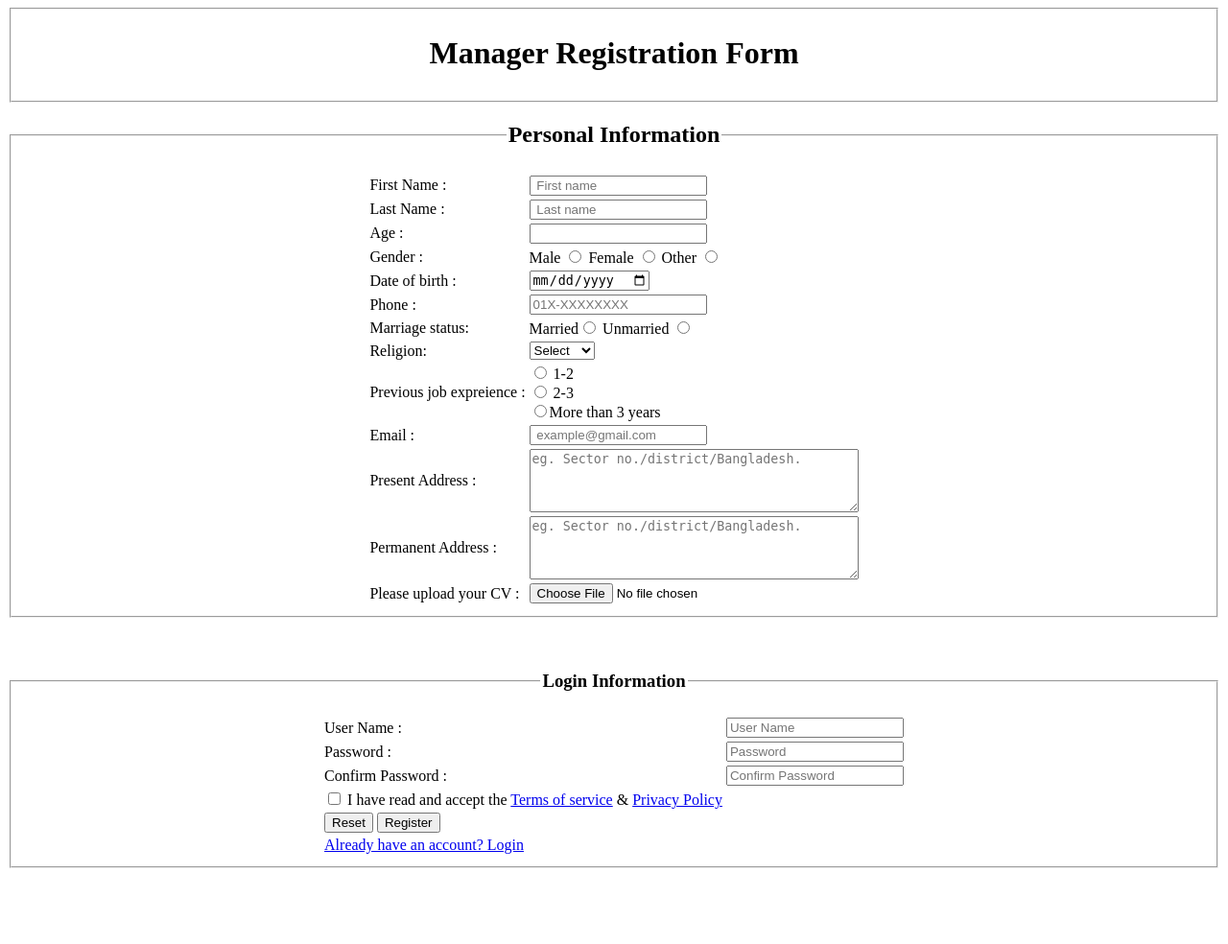
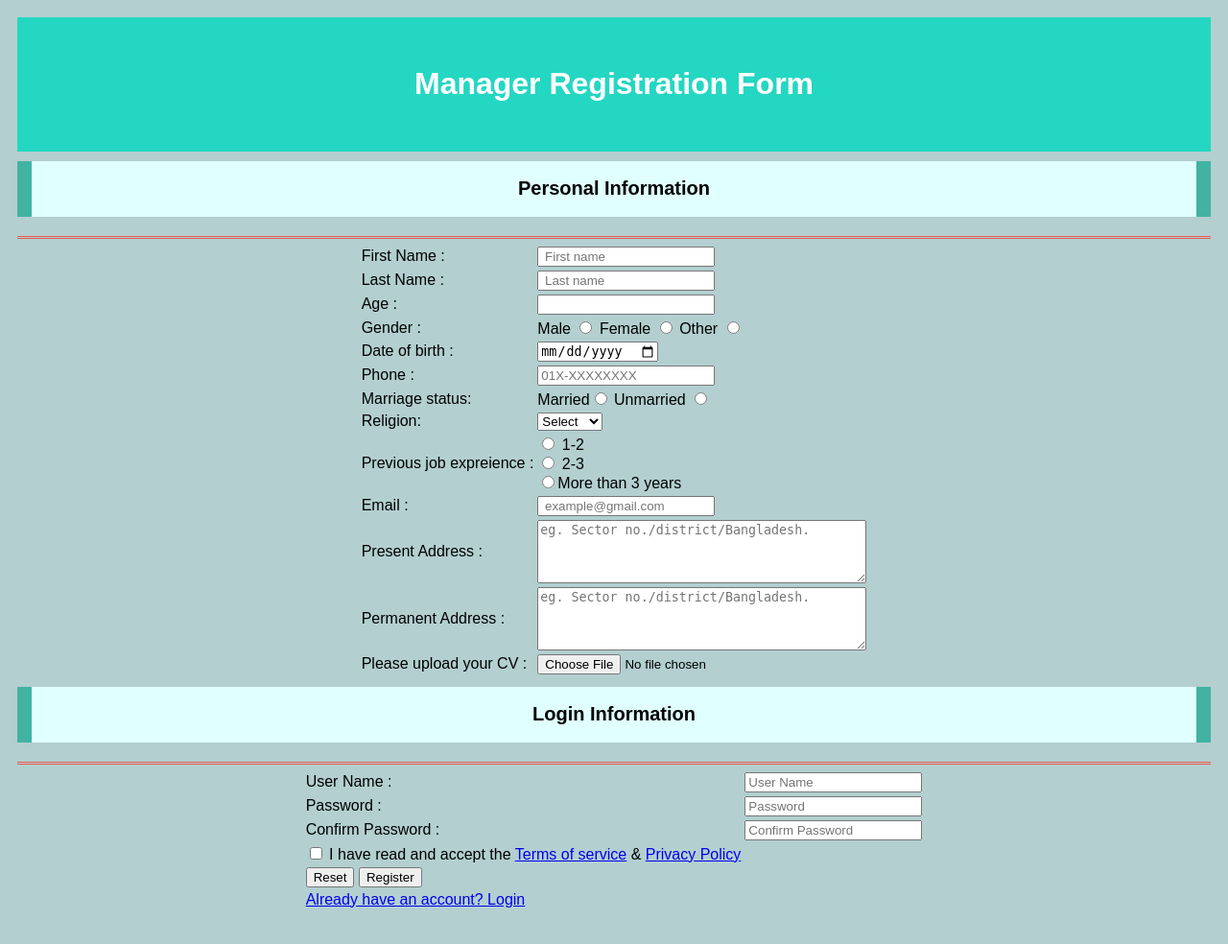
Before and after one commit to Tamimul-Alam/WT-Mid_Term_Project, a PHP site: page /manager_registration.php in a window 1280 px wide. Shown: the whole page at 96% size. Before the commit the page ends 905 px from the top, so only its background shows below. Run offline with PHP 8.4, Linux system fonts and the light colour scheme.

Commit message:
CSS added in registration form

```diff
--- /dev/null
+++ b/Manager/css/reg_css.css
@@ -0,0 +1,30 @@
+body {
+    font-family: sans-serif;
+    padding: 10px;
+    background: rgb(179, 207, 208);
+  }
+
+  .header {
+    color: rgb(255, 255, 255);
+    font-family: sans-serif ;
+    padding: 30px;
+    text-align: left;
+    background: #24d7c2;
+  }
+
+  .regibox {
+    background-color: lightcyan ;
+    margin-top: 10px;
+    border-left: 15px solid #41B3A3;
+    border-right: 15px solid #41B3A3;
+    padding: 4px;
+    font-size: 10px;
+    font-family: sans-serif;
+  }
+
+  div.frame {
+    border-bottom: double;
+    color: #E85A4F;
+    margin-bottom: 5px;
+    padding: 10px;
+  }
--- a/Manager/view/manager_registration.php
+++ b/Manager/view/manager_registration.php
@@ -1,13 +1,24 @@
 <?php include "../control/process.php"; ?>
 <html>
+<head>
+    <title>Ecommerece System</title>
+    <link rel="stylesheet" type="text/css" href="../css/reg_css.css">
+  </head>
+
     <body>
     <form action="" method="post" enctype="multipart/form-data">
-        <fieldset>
-        <h1 align="center">Manager Registration Form</h1>
-        </fieldset>
+    <div class="header">
+    <center>
+      <h1>Manager Registration Form</h1>
+    </center>
+  </div>
 
-        <fieldset>
-        <legend align="center"><h2>Personal Information</h2></legend>
+  <div class="regibox">
+    <h1 align ="center" >Personal Information</h1>
+  </div>
+
+  <div class="frame">
+  </div>
         <table align = "center" >
             <tr>
             <td>First Name :</td>
@@ -84,10 +95,11 @@
             </tr>
 
             </table>
-            </fieldset>
-            <br><br>
-            <fieldset>
-            <legend align = "center"><h3>Login Information</h3></legend>
+            <div class="regibox">
+               <h1 align ="center" >Login Information</h1>
+               </div>
+               <div class="frame">
+               </div>
             <table align = "center" >
             <tr>
             <td>User Name :</td>
```
